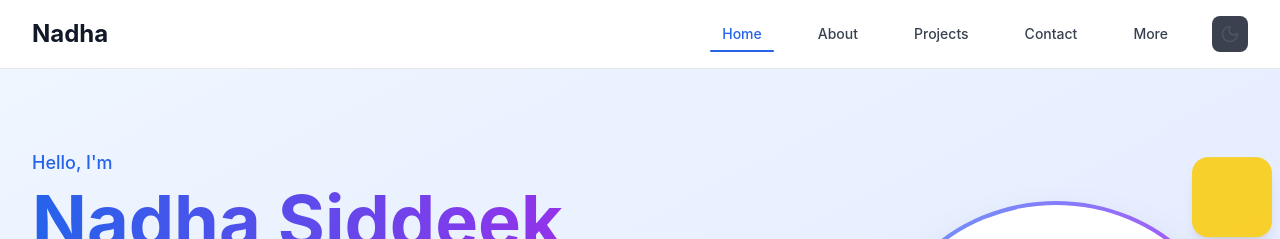
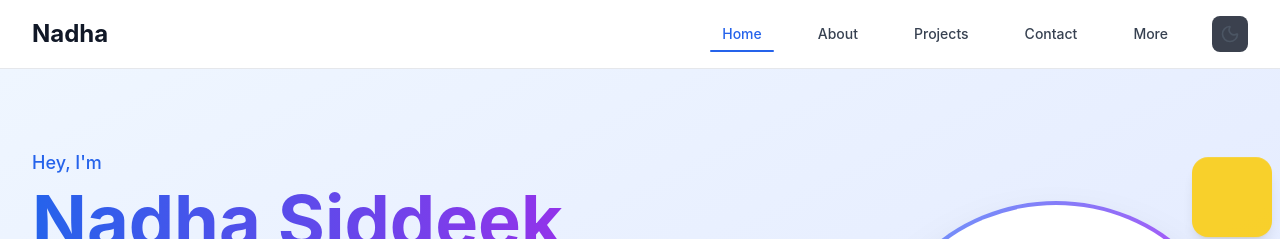
Before and after one commit to ICT-Courses/ict2233-ca-02-Ndh-Fathima, a React (Create React App) app: page / in a window 1280 px wide. Shown: the top 239 px of the page. Built offline with nearby package versions, Linux system fonts and the light colour scheme.

Commit message:
Updated the live website URL

```diff
--- a/src/pages/Home.tsx
+++ b/src/pages/Home.tsx
@@ -2,6 +2,7 @@ import React from 'react';
 import { Link } from 'react-router-dom';
 import { ArrowRight, Github, Linkedin, Mail } from 'lucide-react';
 import { PERSONAL_INFO, SOCIAL_LINKS, SAMPLE_PROJECTS } from '../utils/constants';
+
 import ProjectCard from '../components/ProjectCard';
 
 const Home: React.FC = () => {
@@ -30,7 +31,7 @@ const Home: React.FC = () => {
               <div className="space-y-6">
                 <div className="space-y-2">
                   <p className="text-blue-600 dark:text-blue-400 font-inter font-medium text-lg">
-                    Hello, I'm
+                    Hey, I'm
                   </p>
                   <h1 className="font-heading text-5xl sm:text-6xl lg:text-7xl font-bold text-gray-900 dark:text-white leading-tight">
                     <span className="text-transparent bg-clip-text bg-gradient-to-r from-blue-600 to-purple-600">
```
